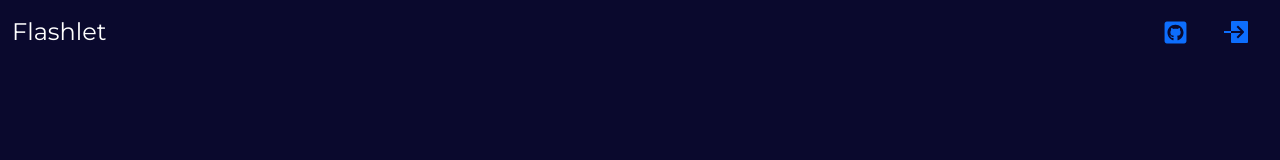
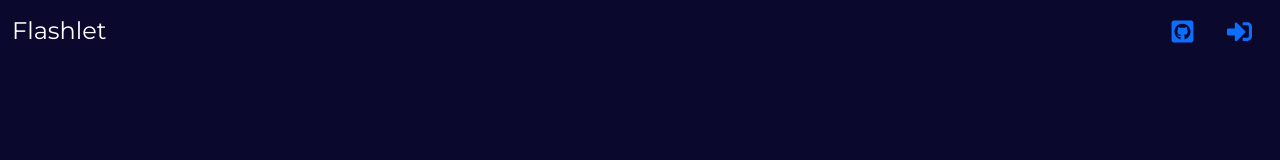
Before and after one commit to BrianCheung1/Flashcards, a React (Create React App) app in the folder client/: page /Login in a window 1280 px wide. Shown: the top 160 px of the page. Built offline with nearby package versions, Linux system fonts and the light colour scheme.

Commit message:
Update Navibar.js

```diff
--- a/client/src/components/Navibar.js
+++ b/client/src/components/Navibar.js
@@ -4,8 +4,8 @@ import Nav from "react-bootstrap/Nav";
 import Navbar from "react-bootstrap/Navbar";
 import Button from "react-bootstrap/Button";
 import { useNavigate } from "react-router-dom";
-import { FaGithubSquare } from "react-icons/fa"
-import {IoLogInSharp} from "react-icons/io5"
+import { FaGithubSquare } from "react-icons/fa";
+import { FaSignInAlt } from "react-icons/fa";
 
 function Navibar() {
   let navigate = useNavigate();
@@ -38,11 +38,11 @@ function Navibar() {
             href="https://github.com/BrianCheung1/Flashcards"
             target="_blank"
           >
-            <FaGithubSquare size={25}/>
+            <FaGithubSquare size={25} />
           </Nav.Link>
 
           <Nav.Link href="#" onClick={goToLogin}>
-            <IoLogInSharp size={32}/>
+            <FaSignInAlt size={25} />
           </Nav.Link>
         </Navbar.Collapse>
       </Container>
```
